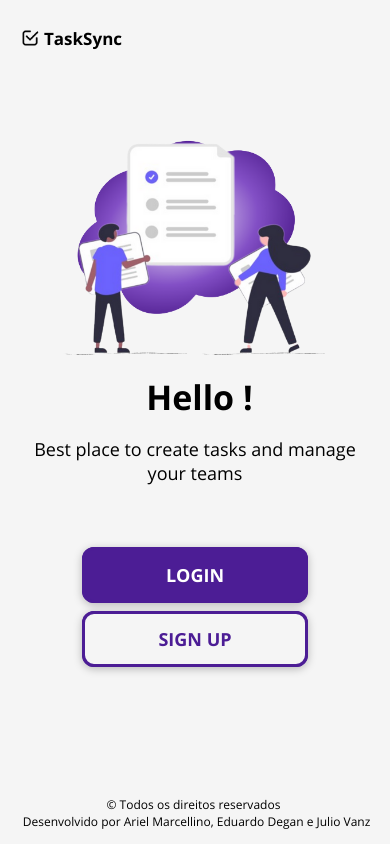
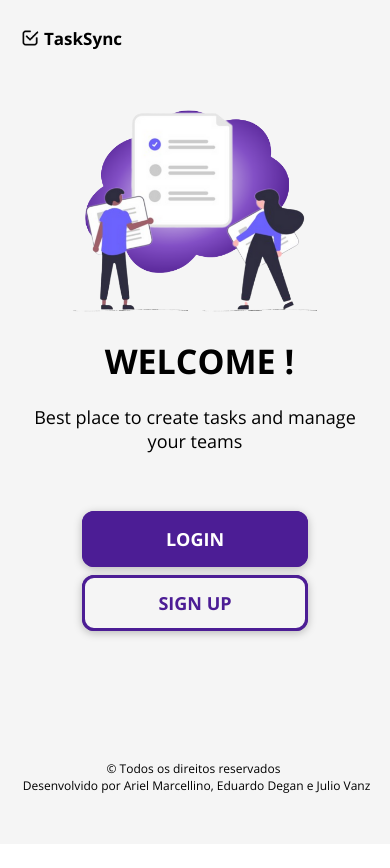
Before and after one commit to edegan-furb/Entra21-TCC, a React Native app in the folder Client/: screen /Start in a window 390 px wide. Shown: the top 868 px of the page. After the commit the page ends 844 px from the top, so only its background shows below. Built offline with nearby package versions, Linux system fonts and the light colour scheme.

Commit message:
fixed height and stuff

```diff
--- a/Client/screens/LogInScreen.js
+++ b/Client/screens/LogInScreen.js
@@ -90,19 +90,19 @@ function LogInScreen() {
             <IconButton
               onPress={() => onPressHandler("Start")}
               icon={"logo-google"}
-              size={wp("12.5%")}
+              size={hp("7.5%")}
               color={"#4285F4"}
             />
             <IconButton
               onPress={() => onPressHandler("Start")}
               icon={"logo-github"}
-              size={wp("12.5%")}
+              size={hp("7.5%")}
               color={"#c9510c"}
             />
             <IconButton
               onPress={() => onPressHandler("Start")}
               icon={"logo-apple"}
-              size={wp("12.5%")}
+              size={hp("7.5%")}
               color={"black"}
             />
           </View>
@@ -130,6 +130,7 @@ const styles = StyleSheet.create({
     height: hp("100%"),
   },
   backButtonContainer: {
+    justifyContent: "center",
     height: hp("7%"),
     marginLeft: wp("5%"),
   },
@@ -198,7 +199,7 @@ const styles = StyleSheet.create({
     marginTop: hp("1%"),
   },
   signUpButton: {
-    height: hp(" 10%"),
+    height: hp(" 5.5%"),
     gap: wp("1%"),
     flexDirection: "row",
     justifyContent: "center",
--- a/Client/screens/StartScreen.js
+++ b/Client/screens/StartScreen.js
@@ -1,23 +1,21 @@
 import {
   StyleSheet,
   View,
+  Text,
   SafeAreaView,
   Platform,
   StatusBar,
+  Image,
 } from "react-native";
-import { useNavigation } from "@react-navigation/native";
 import {
   widthPercentageToDP as wp,
   heightPercentageToDP as hp,
 } from "react-native-responsive-screen";
-
+import { useNavigation } from "@react-navigation/native";
 import CustomButton from "../components/CustomButton";
 import Footer from "../components/Footer";
+import { GlobalStyles } from "../constants/Colors";
 import UpperLogo from "../components/UpperLogo";
-
-import { GlobalStyles } from "../constants/Colors";
-import Banner from "../components/Banner";
-import Description from "../components/Description";
 
 function StartScreen() {
   const navigation = useNavigation();
@@ -32,17 +30,26 @@ function StartScreen() {
 
   return (
     <SafeAreaView style={styles.rootContainer}>
-      <View style={styles.upperLogoContainer}>
+      <View style={styles.titleContainer}>
         <UpperLogo children={"TaskSync"} />
       </View>
       <View style={styles.bannerContainer}>
-        <Banner />
+        <Image
+          resizeMethod="auto"
+          resizeMode="contain"
+          style={styles.image}
+          source={require("../assets/images/undraw.png")}
+        />
       </View>
       <View style={styles.descriptionContainer}>
-        <Description
-          title={"Hello !"}
-          description={"Best place to create tasks and manage your teams"}
-        />
+        <View>
+          <Text style={styles.descTitle}> WELCOME !</Text>
+        </View>
+        <View>
+          <Text style={styles.desSub}>
+            Best place to create tasks and manage your teams
+          </Text>
+        </View>
       </View>
       <View style={styles.buttonsContainer}>
         <CustomButton title={"LOGIN"} onPress={() => onPressHandler("LogIn")} />
@@ -68,38 +75,52 @@ export default StartScreen;
 
 const styles = StyleSheet.create({
   rootContainer: {
-    flex: 1,
+    //flex: 1,
     backgroundColor: GlobalStyles.colors.neutral100,
     paddingTop: Platform.OS === "android" ? StatusBar.currentHeight : 0,
   },
-  upperLogoContainer: {
-    //flex: 1,
-    height: hp("10%"),
+  titleContainer: {
+    height: hp("8%"),
     marginTop: hp("2%"),
   },
   bannerContainer: {
-    //flex: 4,
     height: hp("30%"),
-    marginBottom: wp("5s%"),
+    justifyContent: "center",
+    alignItems: "center",
+  },
+  image: {
+    width: wp("75%"),
+    height: hp("30%"),
   },
   descriptionContainer: {
-    //flex: 2,
     height: hp("20%"),
+    alignItems: "center",
+  },
+  descTitle: {
+    fontSize: hp("4%"),
+    fontFamily: "open-sans-bold",
+  },
+  desSub: {
+    fontSize: hp("2.1%"),
+    fontFamily: "open-sans",
+    textAlign: "center",
+    paddingHorizontal: wp("5%"),
+    paddingTop: hp("2.5%"),
   },
   buttonsContainer: {
-    //flex: 3,
     height: hp("30%"),
     paddingHorizontal: wp("20%"),
   },
   signUpButton: {
     backgroundColor: GlobalStyles.colors.neutral100,
+    borderWidth: 3,
+    borderRadius: 12,
     borderColor: GlobalStyles.colors.primary900,
   },
   signText: {
     color: GlobalStyles.colors.primary900,
   },
   footerContainer: {
-    //flex: 1,
     height: hp("10%"),
   },
 });
```
